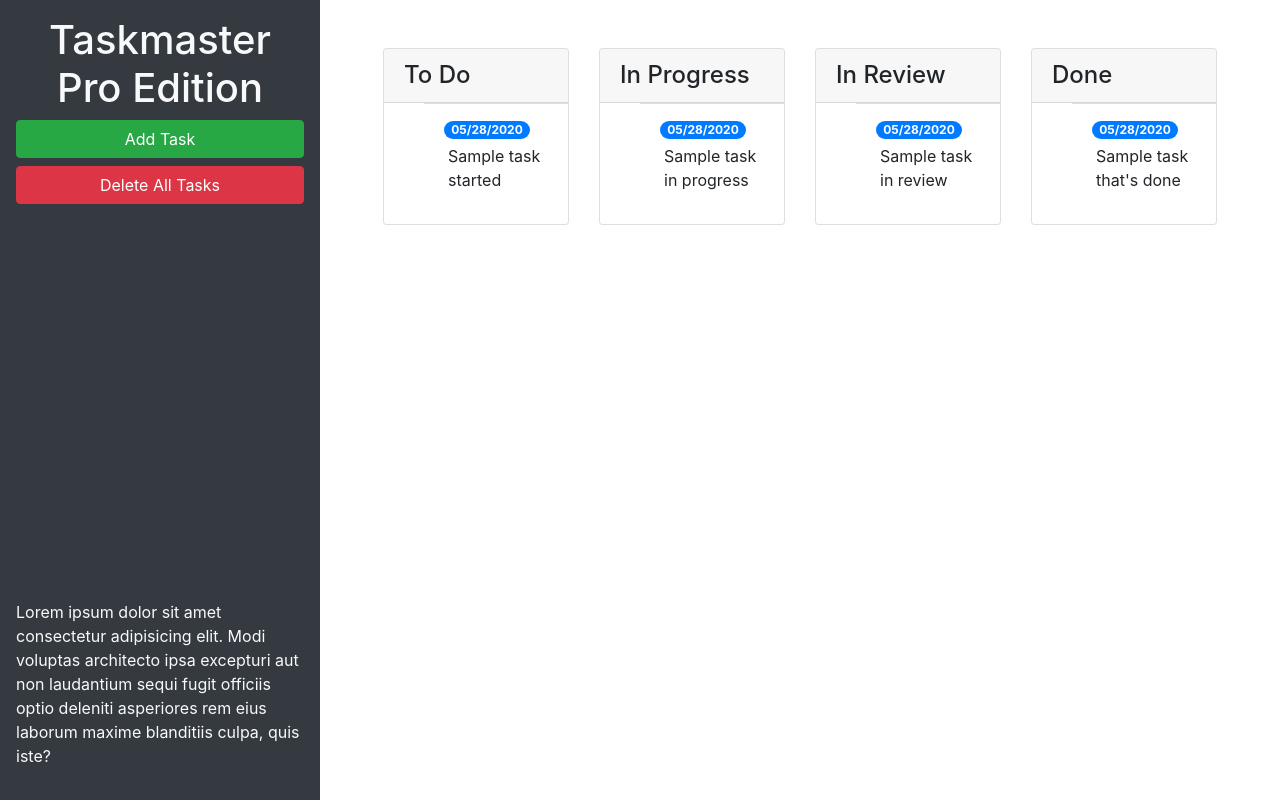
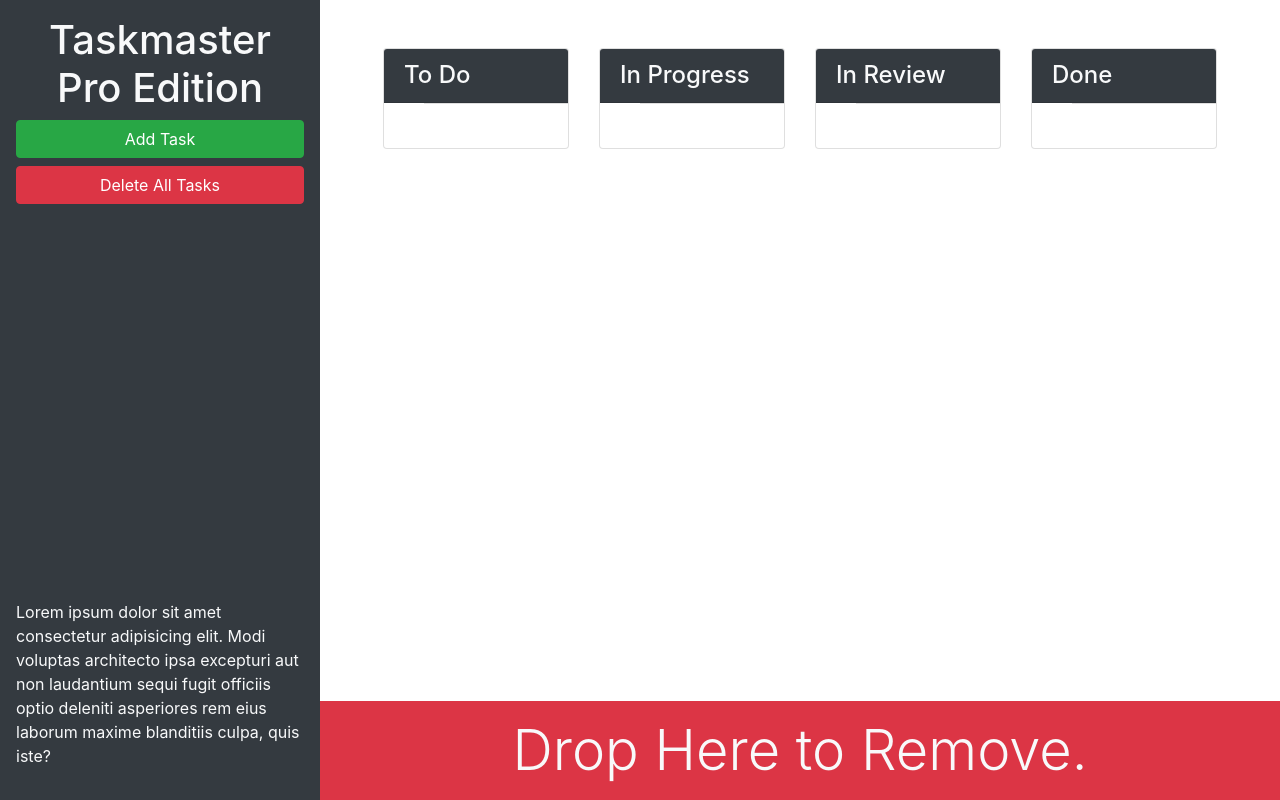
Before and after one commit to BeccaHurtado/taskmaster-pro, a plain HTML site: page taskmaster-starter/index.html in a window 1280 px wide. Drawn offline with nearby package versions, Linux system fonts and the light colour scheme.

Commit message:
bootstrap utilities and drop zone added

```diff
--- a/taskmaster-starter/index.html
+++ b/taskmaster-starter/index.html
@@ -13,28 +13,28 @@
 <body>
 
   <div class="row min-vh-100 no-gutters">
-    <header class="col-12 col-lg-3 bg-dark text-light d-flex flex-column p-4 p-lg-3">
+    <header class="col-12 col-lg-3 bg-dark text-light sticky-top d-flex flex-column p-4 p-lg-3">
       <h1 class="text-center">Taskmaster Pro Edition</h1>
       <button id="create-task" class="btn btn-block btn-success" data-toggle="modal" data-target="#task-form-modal">Add
         Task</button>
       <button id="remove-tasks" class="btn btn-block btn-danger">Delete All Tasks</button>
-      <p class="mt-auto">Lorem ipsum dolor sit amet consectetur adipisicing elit. Modi voluptas architecto ipsa
+      <p class="mt-auto d-none d-lg-block">Lorem ipsum dolor sit amet consectetur adipisicing elit. Modi voluptas architecto ipsa
         excepturi aut non
         laudantium sequi fugit officiis optio deleniti asperiores rem eius laborum maxime blanditiis culpa, quis iste?
       </p>
     </header>
-    <main class="col-12 col-lg-9">
+    <main class="col-12 col-lg-9 d-flex flex-column">
       <div class="m-5 row justify-content-around">
       <!-- to do start -->
         <div class="col-12 col-md-6 col-xl-3 mb-3">
         <div class="card">
-        <h4 class="card-header">
+        <h4 class="card-header bg-dark text-light">
           To Do
         </h4>
         <ul id="list-toDo" class="list-group-flush">
           <li class="list-group-item">
-            <span class="badge badge-primary badge-pill">05/28/2020</span>
-            <p class="m-1">Sample task started</p>
+            <span class="badge badge-primary badge-pill"></span>
+            <p class="m-1"></p>
           </li>
         </ul>
         </div>
@@ -43,13 +43,13 @@
       <!-- in progress start -->
       <div class="col-12 col-md-6 col-xl-3 mb-3">
         <div class="card">
-        <h4 class="card-header">
+        <h4 class="card-header bg-dark text-light">
           In Progress
         </h4>
         <ul id="list-inProgress" class="list-group-flush">
           <li class="list-group-item">
-            <span class="badge badge-primary badge-pill">05/28/2020</span>
-            <p class="m-1">Sample task in progress</p>
+            <span class="badge badge-primary badge-pill"></span>
+            <p class="m-1"></p>
           </li>
         </ul>
         </div>
@@ -58,13 +58,13 @@
       <!-- in review start -->
       <div class="col-12 col-md-6 col-xl-3 mb-3">
         <div class="card">
-        <h4 class="card-header">
+        <h4 class="card-header bg-dark text-light">
           In Review
         </h4>
         <ul id="list-inReview" class="list-group-flush">
           <li class="list-group-item">
-            <span class="badge badge-primary badge-pill">05/28/2020</span>
-            <p class="m-1">Sample task in review</p>
+            <span class="badge badge-primary badge-pill"></span>
+            <p class="m-1"></p>
           </li>
         </ul>
         </div>
@@ -73,19 +73,27 @@
       <!-- done start -->
       <div class="col-12 col-md-6 col-xl-3 mb-3">
         <div class="card">
-        <h4 class="card-header">
+        <h4 class="card-header bg-dark text-light">
           Done
         </h4>
         <ul id="list-done" class="list-group-flush">
           <li class="list-group-item">
-            <span class="badge badge-primary badge-pill">05/28/2020</span>
-            <p class="m-1">Sample task that's done</p>
+            <span class="badge badge-primary badge-pill"></span>
+            <p class="m-1"></p>
           </li>
         </ul>
         </div>
       </div>
       <!-- done end -->
       </div>
+
+      <!-- drop zone start -->
+      <div id="trash" class="mt-auto">
+        <div class="w-100 bg-danger p-3 text-center text-light display-4">
+          Drop Here to Remove.
+        </div>
+      </div>
+      <!-- drop zone end-->
     </main>
   </div>
 
```
